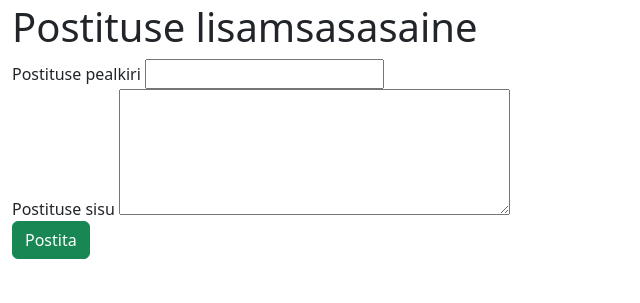
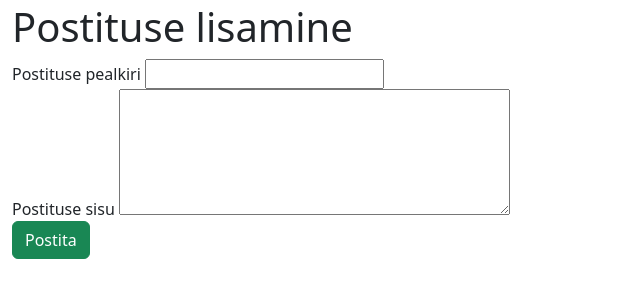
Before and after one commit to kasparnurme/php.ITS23KN, a PHP site: page /admin.php in a window 1280 px wide. Shown: the part 53-356 px from the top of the page, without its empty margins (0-640 px from the left). Run offline with PHP 8.4, Linux system fonts and the light colour scheme.

Commit message:
Update admin.php

```diff
--- a/kodutöö(tunnist 07.03)/admin.php
+++ b/kodutöö(tunnist 07.03)/admin.php
@@ -44,7 +44,7 @@
   </div>
 </nav>
 
-<h1>Postituse lisamsasasaine</h1>
+<h1>Postituse lisamine</h1>
 
 
 <form action="" method="post" enctype="multipart/form-data">
```
